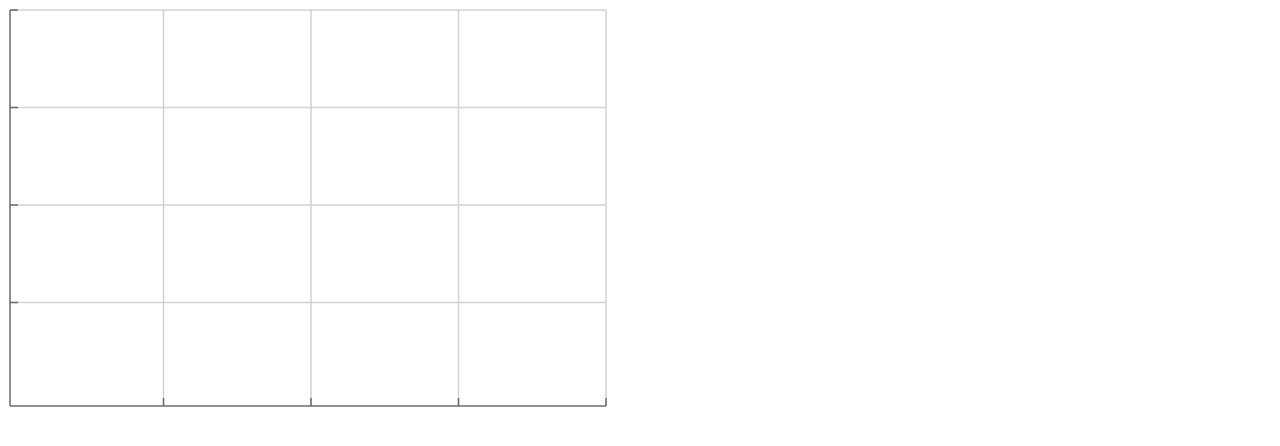
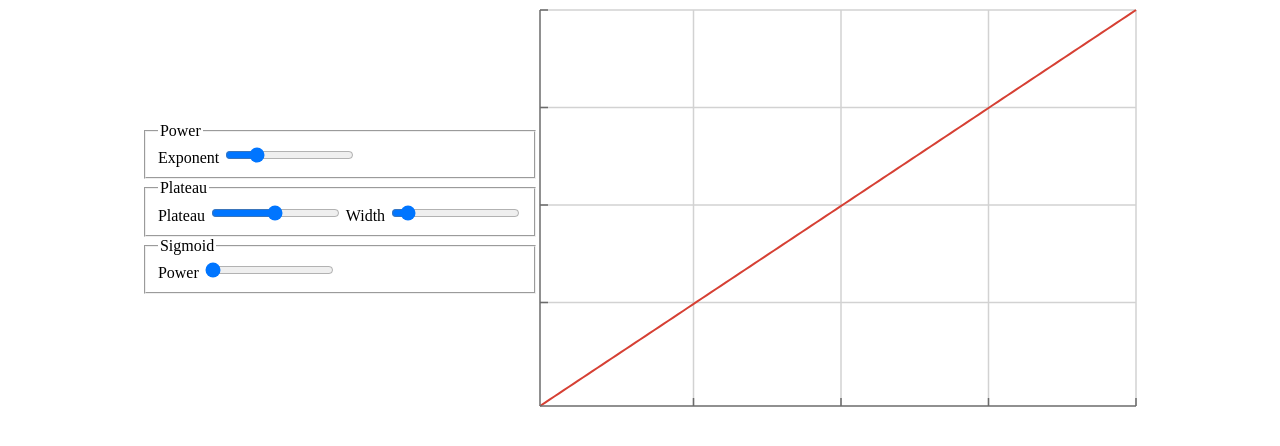
Before and after one commit to jobtalle/ProbabilityPlots, a plain HTML site: page index.html in a window 1280 px wide. Drawn offline with Linux system fonts and the light colour scheme.

Commit message:
Implemented three plots

```diff
--- a/index.html
+++ b/index.html
@@ -2,15 +2,56 @@
 <html lang="en">
 <head>
     <meta charset="UTF-8">
+    <link rel="stylesheet" type="text/css" href="style.css">
     <title>Probability plots</title>
 </head>
 <body>
 <div id="wrapper">
+    <form>
+        <fieldset>
+            <legend>Power</legend>
+            <label>
+                Exponent
+                <input id="quadratic-power" type="range" min="0.2" max="4" step=".01" value="1" onchange="plotQuadratic.update();">
+            </label>
+        </fieldset>
+        <fieldset>
+            <legend>Plateau</legend>
+            <label>
+                Plateau
+                <input id="plateau-plateau" type="range" min=".01" max="1" step=".01" value=".5" onchange="plotPlateau.update()">
+            </label>
+            <label>
+                Width
+                <input id="plateau-width" type="range" min="0" max="12" step=".01" value="1" onchange="plotPlateau.update()">
+            </label>
+        </fieldset>
+        <fieldset>
+            <legend>Sigmoid</legend>
+            <label>
+                Power
+                <input id="sigmoid-power" type="range" min="1" max="8" step=".01" value="1" onchange="plotSigmoid.update()">
+            </label>
+        </fieldset>
+    </form>
     <canvas id="plot" width="600" height="400"></canvas>
 </div>
 <script src="plot.js"></script>
+<script src="plotQuadratic.js"></script>
+<script src="plotPlateau.js"></script>
+<script src="plotSigmoid.js"></script>
 <script>
-    new Plot(document.getElementById("plot"));
+    const plot = new Plot(document.getElementById("plot"));
+    const plotQuadratic = new PlotQuadratic(
+        plot,
+        document.getElementById("quadratic-power"));
+    const plotPlateau = new PlotPlateau(
+        plot,
+        document.getElementById("plateau-plateau"),
+        document.getElementById("plateau-width"));
+    const plotSigmoid = new PlotSigmoid(
+        plot,
+        document.getElementById("sigmoid-power"));
 </script>
 </body>
 </html>
--- a/plot.js
+++ b/plot.js
@@ -7,9 +7,6 @@ const Plot = function(canvas) {
     this.context = canvas.getContext("2d");
     this.width = canvas.width;
     this.height = canvas.height;
-
-    this.drawGrid();
-    this.drawAxes();
 };
 
 Plot.prototype.PADDING = 2;
@@ -19,6 +16,10 @@ Plot.prototype.AXIS_COLOR = "#6b6b6b";
 Plot.prototype.AXIS_LINE_WIDTH = 1.5;
 Plot.prototype.TICKS = 4;
 Plot.prototype.TICK_SIZE = 8;
+Plot.prototype.PLOT_COLOR = "#d64034";
+Plot.prototype.PLOT_LINE_WIDTH = 2;
+Plot.prototype.RESOLUTION = 3;
+Plot.prototype.STEP = .001;
 
 /**
  * Draw the grid lines
@@ -75,3 +76,46 @@ Plot.prototype.drawAxes = function() {
         this.context.stroke();
     }
 };
+
+/**
+ * Plot the function
+ * @param {Function} f A function to plot
+ */
+Plot.prototype.drawPlot = function(f) {
+    let xPrevious = this.PADDING;
+    let yPrevious = this.height - this.PADDING;
+
+    this.context.strokeStyle = this.PLOT_COLOR;
+    this.context.lineWidth = this.PLOT_LINE_WIDTH;
+
+    this.context.beginPath();
+    this.context.moveTo(xPrevious, yPrevious);
+
+    for (let xStep = this.STEP; xStep <= 1; xStep += this.STEP) {
+        const x = this.PADDING + (this.width - this.PADDING * 2) * xStep;
+        const y = this.height - this.PADDING - f(xStep) * (this.height - this.PADDING * 2);
+        const dy = y - yPrevious;
+
+        if (this.STEP * this.STEP + dy * dy > this.RESOLUTION * this.RESOLUTION) {
+            this.context.lineTo(x, y);
+
+            xPrevious = x;
+            yPrevious = y;
+        }
+    }
+
+    this.context.lineTo(this.width - this.PADDING, this.PADDING);
+    this.context.stroke();
+};
+
+/**
+ * Draw a plot
+ * @param {Function} f A function to plot
+ */
+Plot.prototype.draw = function(f) {
+    this.context.clearRect(0, 0, this.width, this.height);
+
+    this.drawGrid();
+    this.drawPlot(f);
+    this.drawAxes();
+};
--- /dev/null
+++ b/plotPlateau.js
@@ -0,0 +1,24 @@
+/**
+ * A plateau plot
+ * @param {Plot} plot The plot
+ * @param {HTMLInputElement} plateau The plateau Y value in the range <0, infinite]
+ * @param {HTMLInputElement} width The plateau width
+ * @constructor
+ */
+const PlotPlateau = function(plot, plateau, width) {
+    this.plot = plot;
+    this.plateau = plateau;
+    this.width = width;
+};
+
+/**
+ * Update the plot
+ */
+PlotPlateau.prototype.update = function() {
+    this.plot.draw(x => {
+        const at = x - .5;
+        const multiplier = (1 - Math.sin(Math.PI * x)) ** Number.parseFloat(this.width.value);
+
+        return (4 * at * at * at * multiplier + .5) ** (Math.log(Number.parseFloat(this.plateau.value)) / Math.log(.5));
+    });
+};
--- /dev/null
+++ b/plotQuadratic.js
@@ -0,0 +1,19 @@
+/**
+ * A quadratic plot
+ * @param {Plot} plot The plot
+ * @param {HTMLInputElement} power The power
+ * @constructor
+ */
+const PlotQuadratic = function(plot, power) {
+    this.plot = plot;
+    this.power = power;
+
+    this.update();
+};
+
+/**
+ * Update the plot
+ */
+PlotQuadratic.prototype.update = function() {
+    this.plot.draw(x => x ** Number.parseFloat(this.power.value));
+};
--- /dev/null
+++ b/plotSigmoid.js
@@ -0,0 +1,22 @@
+/**
+ * A sigmoid plot
+ * @param {Plot} plot The plot
+ * @param {HTMLInputElement} power The sigmoid power
+ * @constructor
+ */
+const PlotSigmoid = function(plot, power) {
+    this.plot = plot;
+    this.power = power;
+};
+
+/**
+ * Update the plot
+ */
+PlotSigmoid.prototype.update = function() {
+    this.plot.draw(x => {
+        if (x < .5)
+            return .5 * (x + x) ** Number.parseFloat(this.power.value);
+
+        return 1 - .5 * (2 - x - x) ** Number.parseFloat(this.power.value);
+    });
+};
--- a/style.css
+++ b/style.css
@@ -1,5 +1,6 @@
 #wrapper {
     display: flex;
+    flex-direction: row;
     align-items: center;
     justify-content: center;
 }
```
